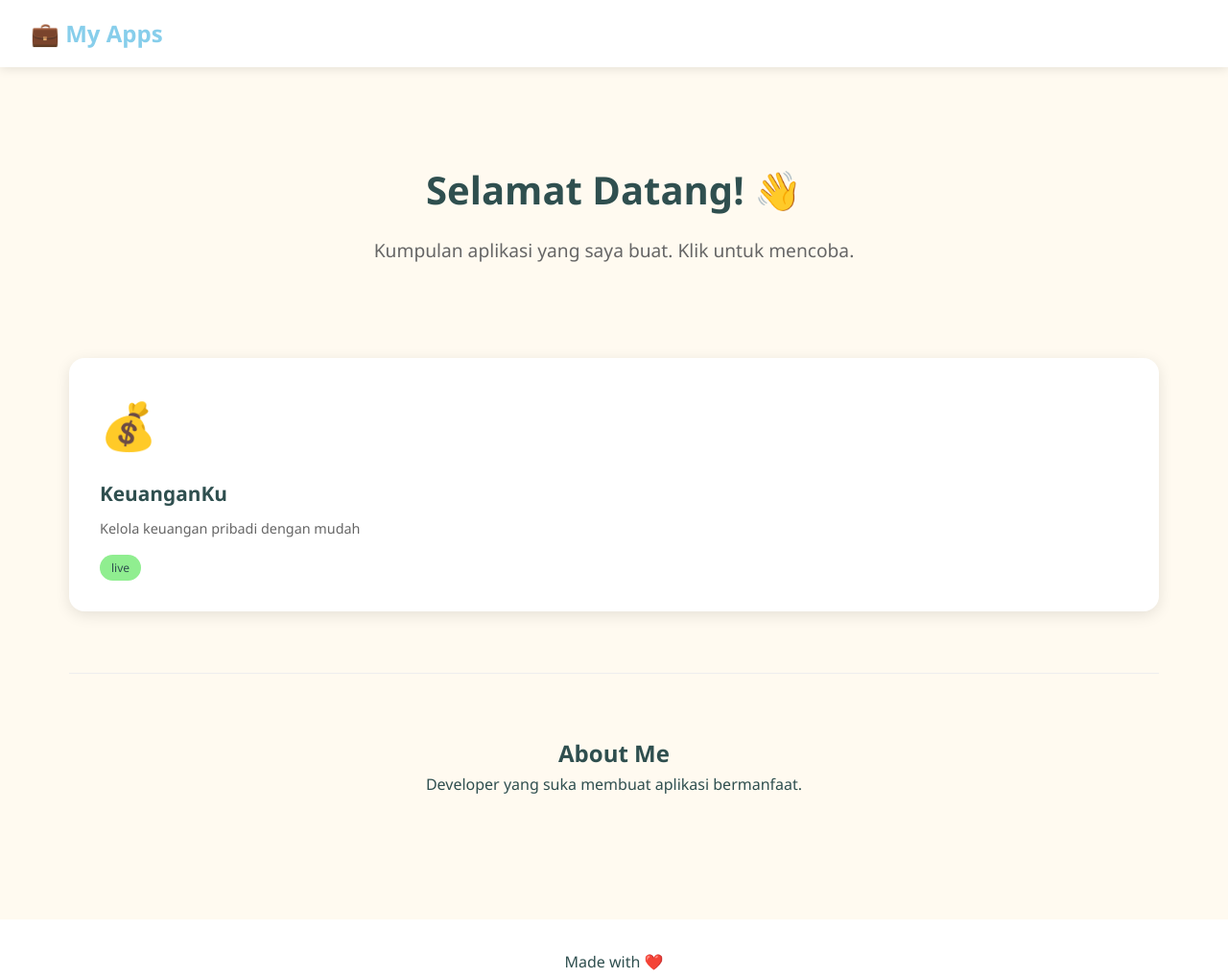
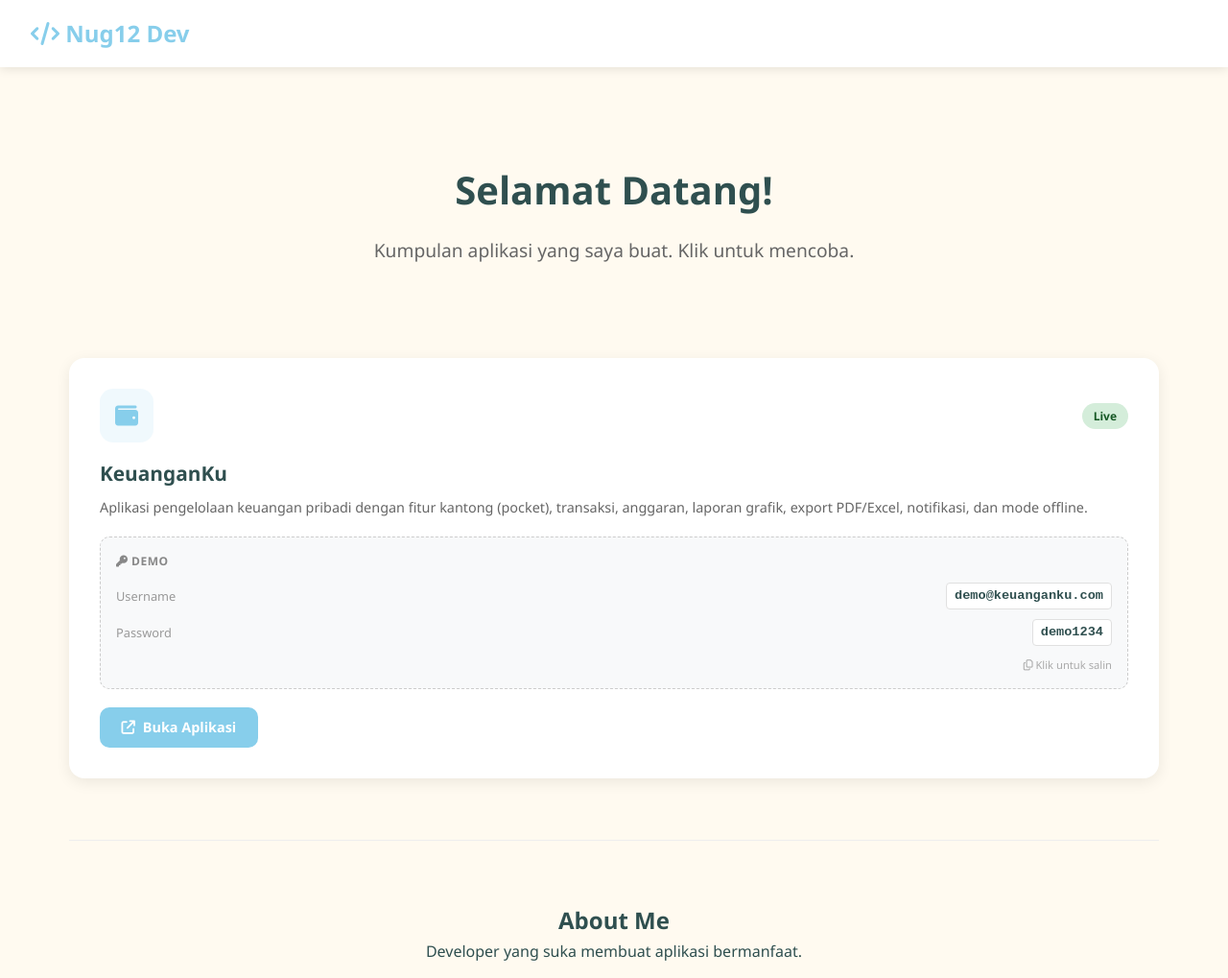
Before and after one commit to Nug12/keuangan-ku, a plain HTML site: page landing/index.html in a window 1280 px wide. Shown: the top 1019 px of the page at 96% size. Drawn offline with Linux system fonts and the light colour scheme.

Commit message:
feat: landing page - Nug12 Dev branding, icon-only, demo credentials

```diff
--- a/landing/apps.json
+++ b/landing/apps.json
@@ -3,11 +3,15 @@
     {
       "id": "keuangan-ku",
       "name": "KeuanganKu",
-      "icon": "💰",
-      "description": "Kelola keuangan pribadi dengan mudah",
+      "icon": "fa-solid fa-wallet",
+      "description": "Aplikasi pengelolaan keuangan pribadi dengan fitur kantong (pocket), transaksi, anggaran, laporan grafik, export PDF/Excel, notifikasi, dan mode offline.",
       "url": "/app",
       "color": "#87CEEB",
-      "status": "live"
+      "status": "Live",
+      "demo": {
+        "username": "demo@keuanganku.com",
+        "password": "demo1234"
+      }
     }
   ]
 }
--- a/landing/index.html
+++ b/landing/index.html
@@ -3,17 +3,20 @@
 <head>
     <meta charset="UTF-8">
     <meta name="viewport" content="width=device-width, initial-scale=1.0">
-    <title>My Apps</title>
+    <title>Nug12 Dev</title>
     <link rel="stylesheet" href="style.css">
+    <link rel="stylesheet" href="https://cdnjs.cloudflare.com/ajax/libs/font-awesome/6.5.0/css/all.min.css">
 </head>
 <body>
     <nav class="navbar">
-        <div class="logo">💼 My Apps</div>
+        <div class="logo">
+            <i class="fa-solid fa-code"></i> Nug12 Dev
+        </div>
     </nav>
 
     <main class="container">
         <section class="hero">
-            <h1>Selamat Datang! 👋</h1>
+            <h1>Selamat Datang!</h1>
             <p>Kumpulan aplikasi yang saya buat. Klik untuk mencoba.</p>
         </section>
 
@@ -28,7 +31,7 @@
     </main>
 
     <footer class="footer">
-        <p>Made with ❤️</p>
+        <p>Made with <i class="fa-solid fa-heart" style="color:#e74c3c;"></i> by Nug12 Dev</p>
     </footer>
 
     <script src="script.js"></script>
--- a/landing/script.js
+++ b/landing/script.js
@@ -4,17 +4,50 @@ async function loadApps() {
     const grid = document.getElementById('appsGrid');
 
     data.apps.forEach(app => {
-        const card = document.createElement('a');
-        card.href = app.url;
+        const card = document.createElement('div');
         card.className = 'app-card';
+
+        let demoHTML = '';
+        if (app.demo) {
+            demoHTML = `
+                <div class="demo-box">
+                    <div class="demo-label"><i class="fa-solid fa-key"></i> Demo</div>
+                    <div class="demo-row">
+                        <span class="demo-key">Username</span>
+                        <span class="demo-val" onclick="copyText(this)">${app.demo.username}</span>
+                    </div>
+                    <div class="demo-row">
+                        <span class="demo-key">Password</span>
+                        <span class="demo-val" onclick="copyText(this)">${app.demo.password}</span>
+                    </div>
+                    <div class="demo-hint"><i class="fa-regular fa-copy"></i> Klik untuk salin</div>
+                </div>
+            `;
+        }
+
         card.innerHTML = `
-            <div class="icon">${app.icon}</div>
+            <div class="card-header">
+                <div class="icon-box" style="background:${app.color}20; color:${app.color}">
+                    <i class="${app.icon}"></i>
+                </div>
+                <span class="status">${app.status}</span>
+            </div>
             <h3>${app.name}</h3>
             <p>${app.description}</p>
-            <span class="status">${app.status}</span>
+            ${demoHTML}
+            <a href="${app.url}" class="btn-open" style="background:${app.color}">
+                <i class="fa-solid fa-arrow-up-right-from-square"></i> Buka Aplikasi
+            </a>
         `;
         grid.appendChild(card);
     });
 }
 
+function copyText(el) {
+    navigator.clipboard.writeText(el.textContent).then(() => {
+        el.classList.add('copied');
+        setTimeout(() => el.classList.remove('copied'), 1500);
+    });
+}
+
 loadApps();
--- a/landing/style.css
+++ b/landing/style.css
@@ -44,9 +44,10 @@ body {
 .hero h1 { font-size: 2.5rem; margin-bottom: 1rem; }
 .hero p { font-size: 1.2rem; color: #666; }
 
+/* ---- App Cards ---- */
 .apps-grid {
     display: grid;
-    grid-template-columns: repeat(auto-fit, minmax(280px, 1fr));
+    grid-template-columns: repeat(auto-fit, minmax(340px, 1fr));
     gap: 2rem;
     padding: 2rem 0;
 }
@@ -55,10 +56,8 @@ body {
     background: white;
     border-radius: 16px;
     padding: 2rem;
-    box-shadow: 0 4px 15px rgba(0,0,0,0.1);
+    box-shadow: 0 4px 15px rgba(0,0,0,0.08);
     transition: transform 0.3s, box-shadow 0.3s;
-    text-decoration: none;
-    color: inherit;
 }
 
 .app-card:hover {
@@ -66,24 +65,124 @@ body {
     box-shadow: 0 8px 25px rgba(0,0,0,0.15);
 }
 
-.app-card .icon {
-    font-size: 3rem;
+.card-header {
+    display: flex;
+    align-items: center;
+    justify-content: space-between;
     margin-bottom: 1rem;
 }
 
-.app-card h3 { font-size: 1.3rem; margin-bottom: 0.5rem; }
-.app-card p { color: #666; font-size: 0.9rem; }
+.icon-box {
+    width: 56px;
+    height: 56px;
+    border-radius: 14px;
+    display: flex;
+    align-items: center;
+    justify-content: center;
+    font-size: 1.5rem;
+}
 
-.app-card .status {
+.status {
     display: inline-block;
     padding: 0.25rem 0.75rem;
     border-radius: 20px;
     font-size: 0.75rem;
-    margin-top: 1rem;
-    background: #90EE90;
-    color: #2F4F4F;
+    font-weight: 600;
+    background: #d4edda;
+    color: #155724;
 }
 
+.app-card h3 {
+    font-size: 1.3rem;
+    margin-bottom: 0.5rem;
+}
+
+.app-card p {
+    color: #666;
+    font-size: 0.9rem;
+    margin-bottom: 1.2rem;
+    line-height: 1.5;
+}
+
+/* ---- Demo Box ---- */
+.demo-box {
+    background: #f8f9fa;
+    border: 1px dashed #ccc;
+    border-radius: 10px;
+    padding: 0.9rem 1rem;
+    margin-bottom: 1.2rem;
+}
+
+.demo-label {
+    font-size: 0.75rem;
+    font-weight: 700;
+    text-transform: uppercase;
+    color: #888;
+    margin-bottom: 0.5rem;
+    letter-spacing: 0.5px;
+}
+
+.demo-row {
+    display: flex;
+    justify-content: space-between;
+    align-items: center;
+    padding: 0.3rem 0;
+}
+
+.demo-key {
+    font-size: 0.8rem;
+    color: #999;
+}
+
+.demo-val {
+    font-family: 'Courier New', monospace;
+    font-size: 0.85rem;
+    font-weight: 600;
+    color: var(--text);
+    background: white;
+    padding: 0.15rem 0.5rem;
+    border-radius: 4px;
+    border: 1px solid #e0e0e0;
+    cursor: pointer;
+    transition: background 0.2s;
+}
+
+.demo-val:hover {
+    background: #eef;
+}
+
+.demo-val.copied {
+    background: #d4edda;
+    border-color: #28a745;
+    color: #155724;
+}
+
+.demo-hint {
+    font-size: 0.7rem;
+    color: #aaa;
+    text-align: right;
+    margin-top: 0.4rem;
+}
+
+/* ---- Open Button ---- */
+.btn-open {
+    display: inline-flex;
+    align-items: center;
+    gap: 0.5rem;
+    padding: 0.6rem 1.4rem;
+    border-radius: 10px;
+    color: white;
+    text-decoration: none;
+    font-weight: 600;
+    font-size: 0.9rem;
+    transition: opacity 0.2s;
+}
+
+.btn-open:hover {
+    opacity: 0.85;
+}
+
+/* ---- About ---- */
 .about {
     text-align: center;
     padding: 4rem 0;
@@ -91,6 +190,7 @@ body {
     border-top: 1px solid #eee;
 }
 
+/* ---- Footer ---- */
 .footer {
     text-align: center;
     padding: 2rem;
@@ -101,4 +201,5 @@ body {
 @media (max-width: 768px) {
     .hero h1 { font-size: 1.8rem; }
     .container { padding: 1rem; }
+    .apps-grid { grid-template-columns: 1fr; }
 }
```
